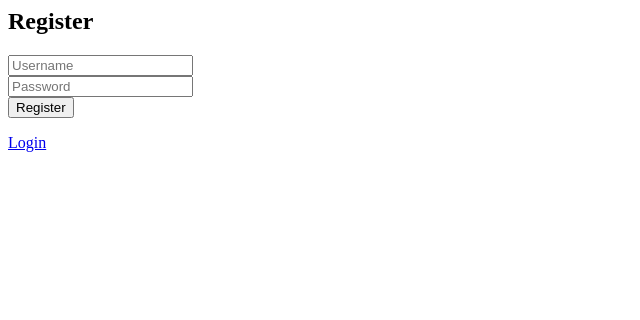
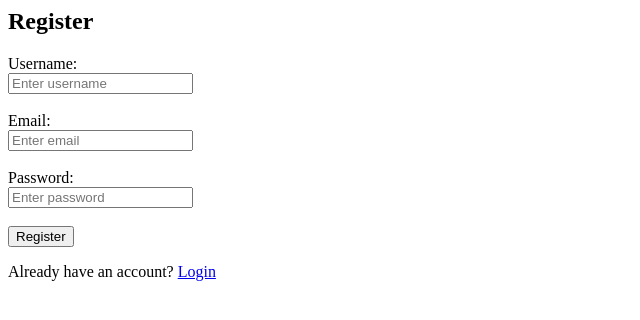
Before and after one commit to harmeet773/djangoNotesTakingApp, a Django app: page /register/ in a window 1280 px wide. Shown: the top 320 px of the page, without its empty margins (0-640 px from the left). Run offline with Django 5.2, Linux system fonts and the light colour scheme.

Commit message:
basic features are now working

```diff
--- a/notesTakingApp/templates/notes.html
+++ b/notesTakingApp/templates/notes.html
@@ -1,8 +1,8 @@
 <h2>Your Notes</h2>
 <form method="POST">
   {% csrf_token %}
-  <input type="text" name="title" placeholder="Title" required><br>
-  <textarea name="content" placeholder="Write your note..."></textarea><br>
+  <input type="text" name="note_title" placeholder="Title" required><br>
+  <textarea name="note_content" placeholder="Write your note..."></textarea><br>
   <button type="submit">Save Note</button>
 </form>
 
--- a/notesTakingApp/templates/register.html
+++ b/notesTakingApp/templates/register.html
@@ -1,8 +1,17 @@
 <h2>Register</h2>
 <form method="POST">
   {% csrf_token %}
-  <input type="text" name="username" placeholder="Username" required><br>
-  <input type="password" name="password" placeholder="Password" required><br>
+
+  <label>Username:</label><br>
+  <input type="text" name="username" placeholder="Enter username" required><br><br>
+
+  <label>Email:</label><br>
+  <input type="email" name="email" placeholder="Enter email" required><br><br>
+
+  <label>Password:</label><br>
+  <input type="password" name="password" placeholder="Enter password" required><br><br>
+
   <button type="submit">Register</button>
 </form>
-<a href="{% url 'login' %}">Login</a>
+
+<p>Already have an account? <a href="{% url 'login' %}">Login</a></p>
--- a/notesTakingApp/views.py
+++ b/notesTakingApp/views.py
@@ -11,9 +11,13 @@ def home(request):
 def register(request):
     if request.method == 'POST':
         username = request.POST['username']
+        email = request.POST['email']
         password = request.POST['password']
         with connection.cursor() as cursor:
-            cursor.execute("INSERT INTO users (username, password) VALUES (%s, %s)", [username, password])
+            cursor.execute(
+                "INSERT INTO users (username, useremail, password) VALUES (%s, %s, %s)",
+                [username, email, password]
+            )
         return redirect('login')
     return render(request, 'register.html')
 
@@ -22,7 +26,7 @@ def login_view(request):
         username = request.POST['username']
         password = request.POST['password']
         with connection.cursor() as cursor:
-            cursor.execute("SELECT id FROM users WHERE username=%s AND password=%s", [username, password])
+            cursor.execute("SELECT user_id FROM users WHERE username=%s AND password=%s", [username, password])
             user = cursor.fetchone()
         if user:
             request.session['user_id'] = user[0]
@@ -35,11 +39,11 @@ def notes(request):
     if not user_id:
         return redirect('login')
     if request.method == 'POST':
-        title = request.POST['title']
-        content = request.POST['content']
+        note_title = request.POST['note_title']
+        note_content = request.POST['note_content']
         with connection.cursor() as cursor:
-            cursor.execute("INSERT INTO notes (user_id, title, content) VALUES (%s, %s, %s)", [user_id, title, content])
+            cursor.execute("INSERT INTO notes (user_id, note_title, note_content) VALUES (%s, %s, %s)", [user_id, note_title, note_content])
     with connection.cursor() as cursor:
-        cursor.execute("SELECT title, content FROM notes WHERE user_id=%s", [user_id])
+        cursor.execute("SELECT note_title, note_content FROM notes WHERE user_id=%s", [user_id])
         all_notes = cursor.fetchall()
     return render(request, 'notes.html', {'notes': all_notes})
```
Also changed, not shown: notesTakingApp/db_setup.py (+26 -2 lines), db.sqlite3, notesTakingApp/urls.py (line endings or trailing spaces).
